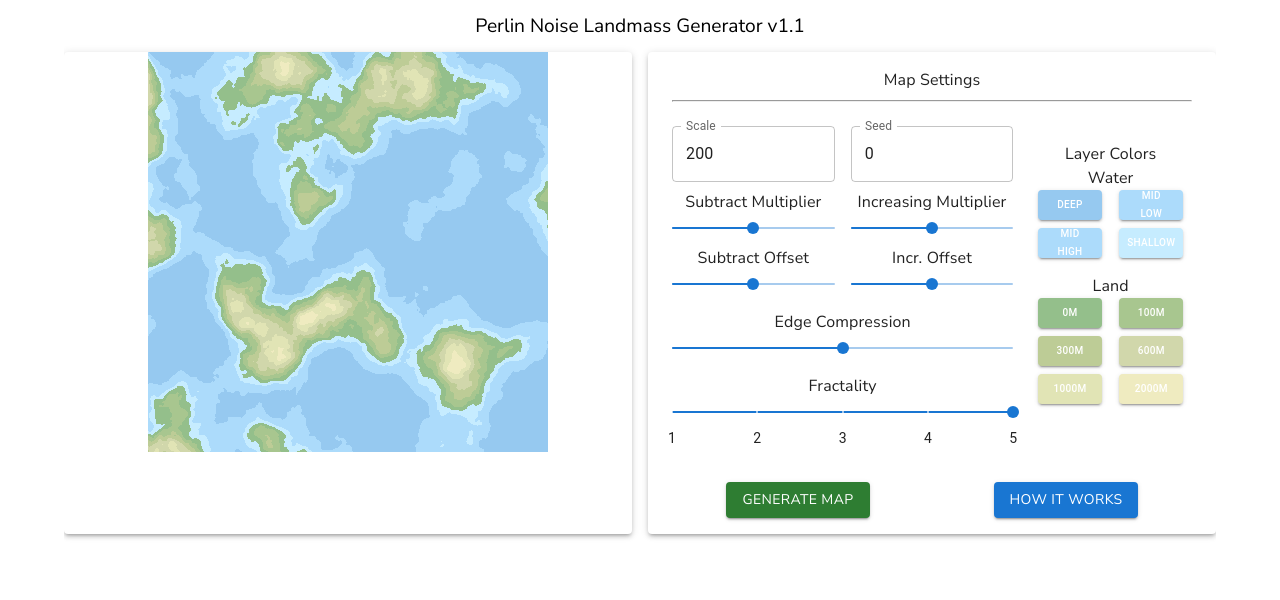
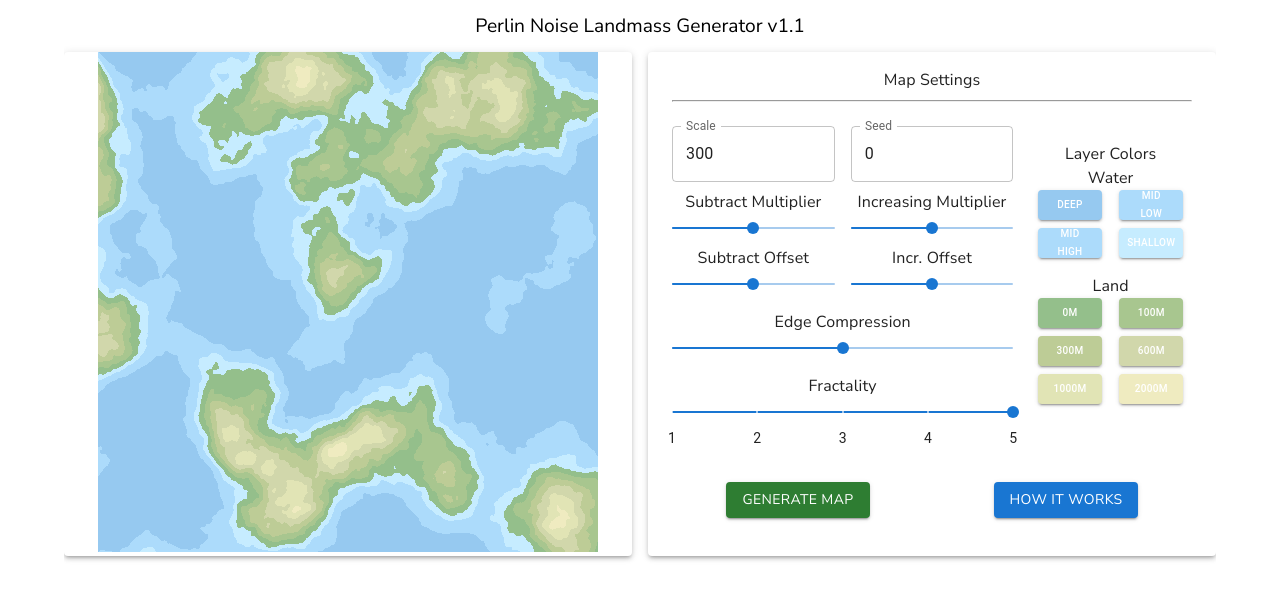
Before and after one commit to daniel-macias/landmass, a React (Create React App) app: page / in a window 1280 px wide. Shown: the top 600 px of the page. Built offline with nearby package versions, Linux system fonts and the light colour scheme.

Commit message:
fixed image overflowing

```diff
--- a/src/App.tsx
+++ b/src/App.tsx
@@ -14,7 +14,7 @@ interface RGBColor {
 function App() {
   const [randomNumber, setRandomNumber] = useState(0);
   const [mapData, setMapData] = useState({
-    boardSize: 400,
+    boardSize: 500,
     squareSize: 1,
     seed: randomNumber,
     edgeCompressionAmount: 0.5,
@@ -22,7 +22,7 @@ function App() {
     increasingMultiplier: 0.5,
     decreasingOffset: 0.5,
     increasingOffset: 0.5,
-    scale: 200,
+    scale: 300,
     fractality: 5,
     colors: [
       { red: 150, green: 201, blue: 240 }, // Water Deep
@@ -83,7 +83,7 @@ function App() {
           <Grid container spacing={2}>
             <Grid item xs={12} sm={6}>
               <Paper elevation={3} style={{ minHeight: '100%', display: 'flex', flexDirection: 'column' }}>
-                <div style={{ flex: 1, minHeight: 0, alignItems: 'center' }}>
+                <div style={{ alignItems: 'center' }}>
                   <Map {...mapData} />
                 </div>
               </Paper>
--- a/src/components/Map.tsx
+++ b/src/components/Map.tsx
@@ -134,7 +134,11 @@ const Map: React.FC<MapProps> = ({
     }
   }, [squareSize, boardSize, seed, edgeCompressionAmount, decreasingMultiplier, increasingMultiplier, decreasingOffset, increasingOffset, scale, fractality, colors]);
 
-  return <canvas ref={canvasRef} />;
+  return (
+    <div style={{ maxWidth: '100%' }}>
+      <canvas ref={canvasRef} style={{ maxWidth: '100%', height: 'auto' }} />
+    </div>
+  );
 };
 
 export default Map;
--- a/src/components/Settings.tsx
+++ b/src/components/Settings.tsx
@@ -26,14 +26,14 @@ interface RGBColor {
 
 const Settings = ({ onSubmit }: SettingsProps) => {
   // State variables for your settings
-  const [boardSize, setBoardSize] = useState<number>(400);
+  const [boardSize, setBoardSize] = useState<number>(500);
   const [seed, setSeed] = useState<number>(0);
   const [edgeCompressionAmount, setEdgeCompressionAmount] = useState<number>(0.5);
   const [decreasingMultiplier, setDecreasingMultiplier] = useState<number>(0.5);
   const [increasingMultiplier, setIncreasingMultiplier] = useState<number>(0.5);
   const [decreasingOffset, setDecreasingOffset] = useState<number>(0.5);
   const [increasingOffset, setIncreasingOffset] = useState<number>(0.5);
-  const [scale, setScale] = useState<number>(200);
+  const [scale, setScale] = useState<number>(300);
   const [squareSize, setSquareSize] = useState<number>(1);
   const [fractality, setFractality] = useState<number>(5);
 
```
